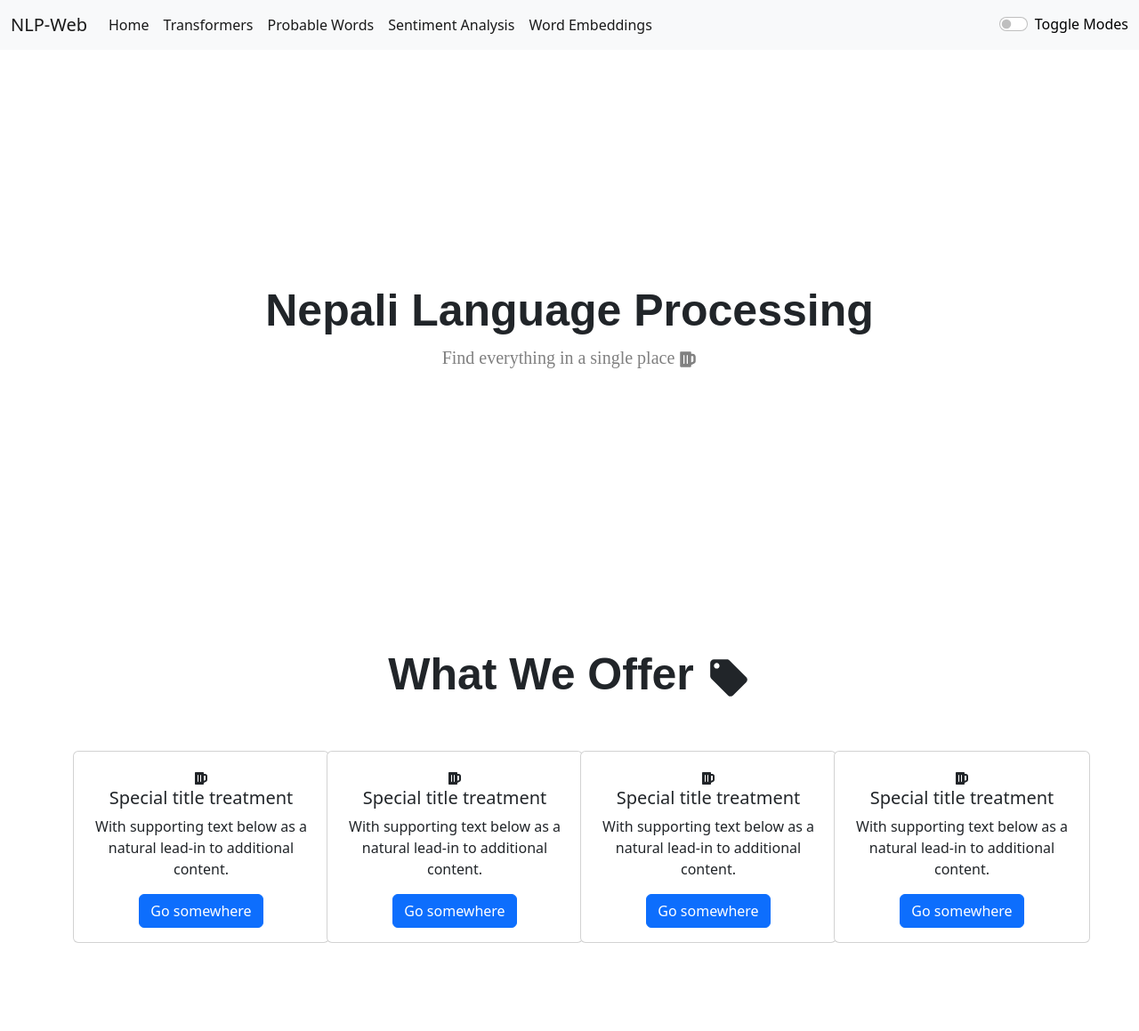
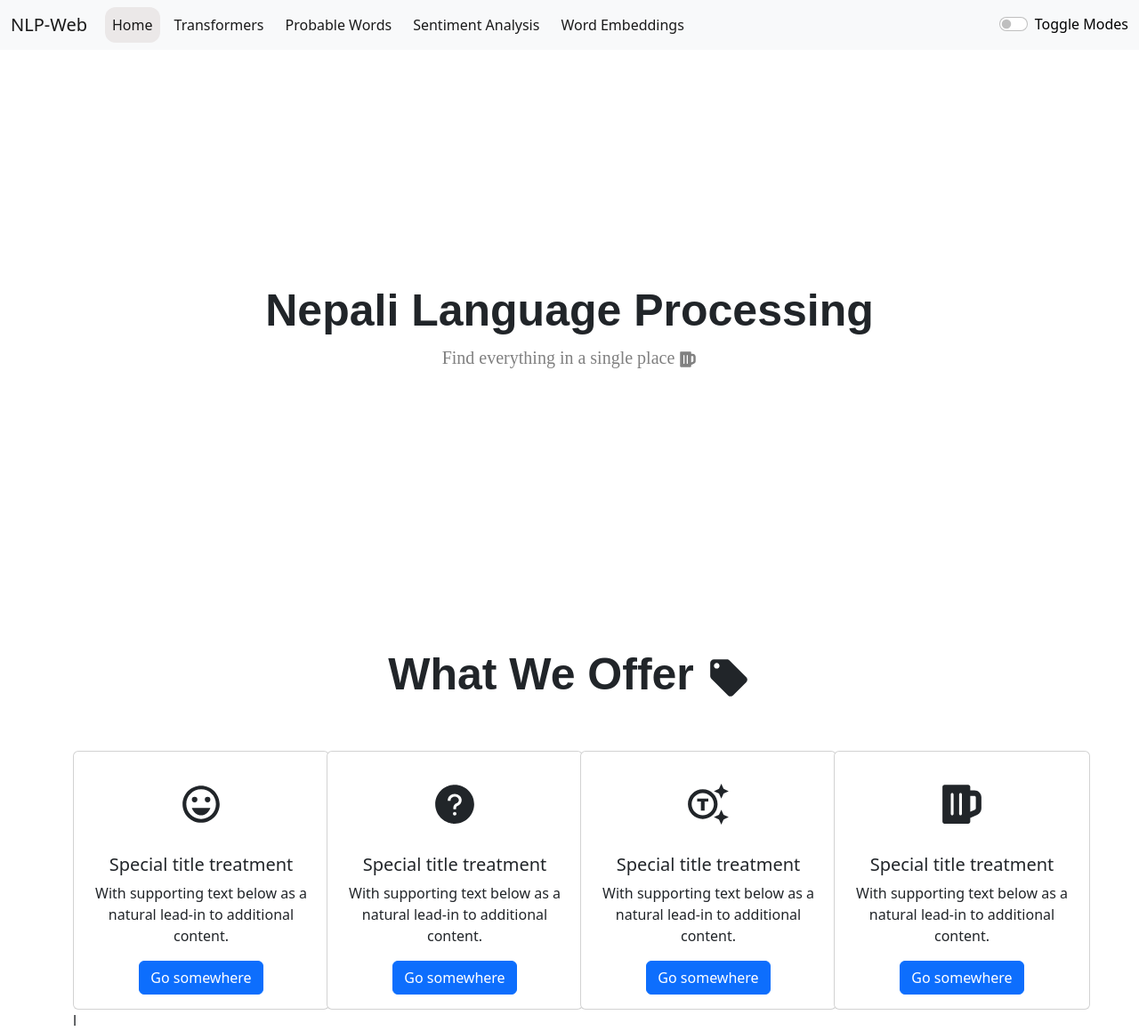
Before and after one commit to AAreLaa/NLP-frontend, a React (Create React App) app: page / in a window 1280 px wide. Shown: the whole page at 89% size. Before the commit the page ends 1060 px from the top, so only its background shows below. Built offline with nearby package versions, Linux system fonts and the light colour scheme.

Commit message:
<changes>

```diff
--- a/src/App.css
+++ b/src/App.css
@@ -46,8 +46,29 @@ body{
   border-radius: 0.75rem;
 }
 
+
 .dark:hover {
   background-color: #3d3b3b;
+  color: #61dafb;
+  text-decoration: none;
+  transition-duration: 0.1s;
+  border-radius: 0.75rem;
+}
+
+.navbar-nav .nav-link.inactive, .navbar-nav .show>.nav-link {
+  color: rgb(49 43 43 / 90%);
+}
+
+.light-active{
+  background-color: #ebe8e8;
+  color: #05bcee;
+  text-decoration: underline;
+  transition-duration: 0.1s;
+  border-radius: 0.75rem;
+}
+
+.dark-active {
+  background-color: #414040;
   color: #61dafb;
   text-decoration: none;
   transition-duration: 0.1s;
--- a/src/App.js
+++ b/src/App.js
@@ -7,7 +7,6 @@ import Home from './components/Home';
 import WordProbability from './components/WordProbability';
 import KnowTheSentiment from './components/KnowTheSentiment';
 import WordEmbeddings from './components/WordEmbeddings';
-import background from './images/bkg.gif';
 import {
   BrowserRouter as Router,
   Routes,
@@ -22,7 +21,7 @@ function App() {
       if(mode==='light')
       {
         document.body.style.backgroundColor = 'Black'
-        document.body.style.backgroundImage= `url(${background})`
+        document.body.style.backgroundImage= `None`
         setMode('dark')
         console.log(mode)
       }
--- a/src/components/Card.js
+++ b/src/components/Card.js
@@ -0,0 +1,17 @@
+import React from 'react'
+
+
+export default function Card(props) {
+  return (
+    <div>
+            <div className="card text-center" style={{ width: '18rem' }}>
+            <div className="card-body ">
+              <span style={{ fontSize:'50px' }}><props.icon/></span>
+              <h5 className="card-title mt-4">Special title treatment</h5>
+              <p className="card-text">With supporting text below as a natural lead-in to additional content.</p>
+              <a href="/" className="btn btn-primary">Go somewhere</a>
+            </div>
+            </div>
+    </div>
+  )
+}
--- /dev/null
+++ b/src/components/DarkHome.js
@@ -0,0 +1,38 @@
+import React from 'react'
+import { FaBeer} from 'react-icons/fa';
+import {MdLocalOffer } from 'react-icons/md'
+import Card from './Card';
+export default function DarkHome() {
+    const heading={
+        fontSize:'50px',
+        fontWeight:"700",
+        fontFamily:'Arial',
+        color: 'white'
+      }
+      return (
+        <>
+
+        <div className="container" style={{ paddingBlock:"15rem", textAlign:'center' }}>
+          <span style={heading}>Nepali Language Processing </span>
+          <p style={{ fontFamily:'cursive',fontSize:'20px',color:'white'}} >Find everything in a single place  <FaBeer/></p>
+        </div>
+
+        <div className="container my-5" style={{ textAlign:'center' }}>
+          <span style={heading} >What We Offer  <MdLocalOffer/></span>
+        </div>
+
+        <div className="row ">
+            <div className="col-md-3">
+                <Card icon={FaBeer}></Card>
+            </div>
+            <div className="col-md-3">
+                <Card icon={FaBeer}></Card>
+            </div>
+            <div className="col-md-3">
+                <Card icon={FaBeer}></Card>
+            </div>
+        </div>
+        </>
+
+      )
+    }
--- a/src/components/Home.js
+++ b/src/components/Home.js
@@ -1,71 +1,14 @@
 import React from 'react'
-import { FaBeer} from 'react-icons/fa';
-import {MdLocalOffer } from 'react-icons/md'
+import DarkHome from './DarkHome'
+import LightHome from './LightHome'
+
 export default function Home(props) {
-  console.log(props.mode)
 
-  const heading={
-    fontSize:'50px',
-    fontWeight:"700",
-    fontFamily:'Arial',
-  }
 
   return (
     <>
-
-    <div className="container" style={{ paddingBlock:"15rem", textAlign:'center' }}>
-      <span style={heading}>Nepali Language Processing </span>
-      <p style={{ fontFamily:'cursive',fontSize:'20px',color:'GrayText'}} >Find everything in a single place  <FaBeer/></p>
-    </div>
-
-    <div className="container my-5" style={{ textAlign:'center' }}>
-      <span style={heading} >What We Offer  <MdLocalOffer/></span>
-    </div>
-
-    <div className="row ">
-      <div className="col-md-3">
-        <div class="card text-center" style={{ width: '18rem' }}>
-        <div class="card-body ">
-          <FaBeer/>
-          <h5 class="card-title">Special title treatment</h5>
-          <p class="card-text">With supporting text below as a natural lead-in to additional content.</p>
-          <a href="/" class="btn btn-primary">Go somewhere</a>
-        </div>
-        </div>
-      </div>
-      <div className="col-md-3">
-        <div class="card text-center" style={{ width: '18rem' }}>
-        <div class="card-body ">
-          <FaBeer/>
-          <h5 class="card-title">Special title treatment</h5>
-          <p class="card-text">With supporting text below as a natural lead-in to additional content.</p>
-          <a href="/" class="btn btn-primary">Go somewhere</a>
-        </div>
-        </div>
-      </div>
-      <div className="col-md-3">
-        <div class="card text-center" style={{ width: '18rem' }}>
-        <div class="card-body ">
-          <FaBeer/>
-          <h5 class="card-title">Special title treatment</h5>
-          <p class="card-text">With supporting text below as a natural lead-in to additional content.</p>
-          <a href="/" class="btn btn-primary">Go somewhere</a>
-        </div>
-        </div>
-      </div>
-      <div className="col-md-3">
-        <div class="card text-center" style={{ width: '18rem' }}>
-        <div class="card-body ">
-          <FaBeer/>
-          <h5 class="card-title">Special title treatment</h5>
-          <p class="card-text">With supporting text below as a natural lead-in to additional content.</p>
-          <a href="/" class="btn btn-primary">Go somewhere</a>
-        </div>
-        </div>
-      </div>
-
-
-    </div>
+    {props.mode==="light"?<LightHome/>:<DarkHome/>}
+    l
     </>
 
   )
--- a/src/components/KnowTheSentiment.js
+++ b/src/components/KnowTheSentiment.js
@@ -1,14 +1,9 @@
 import React,{useState} from 'react'
-import sad from '../images/sad.gif'
-import happy from '../images/happy.gif'
-import neutral from '../images/neutral.gif'
-import sentiment from '../images/sentiment.gif'
+import { BsArrowRightSquare} from 'react-icons/bs'
+
 export default function KnowTheSentiment(props) {
-
-    const [gif,setgif] = useState(sentiment);
     const [control,setControl]=useState(null);
-
-    const [fetched,setfetched] = useState("");
+    const [fetched,setfetched] = useState(null);
 
     const [text,settext] = useState("");
     const [display,setdisplay] = useState("Enter something to show the sentiment of the text...");
@@ -32,17 +27,14 @@ export default function KnowTheSentiment(props) {
 
     const show=()=>{
 
-      if (fetched==='Neutral'){
-        setdisplay("Neutral");
-        setgif(neutral);
+      if (fetched['type']==='Neutral'){
+        setdisplay("Type: Neutral");
       }
-      else if(fetched==='Positive'){
-        setdisplay("Positive");
-        setgif(happy);
+      else if(fetched['type']==='Positive'){
+        setdisplay("Type: Positive");
       }
-      else if(fetched==='Negative'){
-        setdisplay("Negative");
-        setgif(sad);
+      else if(fetched['type']==='Negative'){
+        setdisplay("Type: Negative");
       }
       if(control){
         clearTimeout(control);
@@ -51,11 +43,8 @@ export default function KnowTheSentiment(props) {
 
         let x=setTimeout(() => {
           setdisplay("Why don't you try some other text too...");
-          setgif(sentiment);
         }, 20000);
         setControl(x);
-
-
     postreq();
   }
     const postreq=()=>{
@@ -77,9 +66,7 @@ export default function KnowTheSentiment(props) {
         .then(response => response.json())
 
         .then(json =>{
-          for(let i in json){
-            setfetched(json[i]);
-          }
+          setfetched(json)
         })
         .catch(err=>console.log(err));
      }
@@ -92,11 +79,20 @@ return (
         <div className="px-5 pt-3 pb-3" style={{boxShadow: '#5a6269  0px 2px 8px',borderRadius: '0.75rem'}}>
           <div style={{color:'white'}}>
               <h1><label htmlFor="exampleFormControlTextarea1" className="form-label font">{props.head}</label></h1>
-              <textarea className="form-control opacity-50" autoFocus id="exampleFormControlTextarea1" value={text} onKeyDown={handleKey} onChange={changedvalue}  style={{backgroundColor:'#443c52',color:'white'}} rows="8"></textarea>
+              <textarea className="form-control opacity-50" autoFocus id="exampleFormControlTextarea1" value={text} onKeyDown={handleKey} onChange={changedvalue}  style={{backgroundColor:'black',color:'white'}} rows="8"></textarea>
               <button type="button" className="button-4 my-3" disabled={text.trim().length===0?true:false} style={{ cursor:text.trim().length===0?'not-allowed':'pointer' }} onClick={show}>Know the Sentiment</button>
             <h1 className='font'>Sentiment:</h1>
             <p className='font'style={{ fontSize: '20px' }}>{display}</p>
-            <img src={gif} alt="sentiment" />
+            {fetched===null?<></>:<div>
+            {fetched['probabilities'].map((element,i)=>{
+            return(
+            <div key={i}>
+                <div className="progress my-2" style={{height: '4px',width:'80%'}} >
+                  <div className="progress-bar bg-info" role="progressbar" style={{width: `${element*100}%`}} aria-valuenow="10" aria-valuemin="0" aria-valuemax="100"></div>
+                </div>
+                <div style={{color:'white',float:'right' }}><BsArrowRightSquare/><span className='mx-2'>{element}</span></div>
+                <div style={{color:'white'}}>{`${i===0?'Negative':i===1?'Positive':'Neutral'}`}</div>
+            </div>)})}</div>}
           </div>
         </div>
 
@@ -108,7 +104,16 @@ return (
             <button type="button" className="button-4 my-3" disabled={text.trim().length===0?true:false} style={{ cursor:text.trim().length===0?'not-allowed':'pointer' }} onClick={show}>Know the Sentiment</button>
            <h1 className='font'>Sentiment:</h1>
            <p className='font' style={{ fontSize: '20px' }}>{display}</p>
-           <img src={gif} alt="sentiment" />
+           {fetched===null?<></>:<div>
+            {fetched['probabilities'].map((element,i)=>{
+            return(
+            <div key={i}>
+                <div className="progress my-2" style={{height: '4px',width:'80%'}} >
+                  <div className="progress-bar bg-info" role="progressbar" style={{width: `${element*100}%`}} aria-valuenow="10" aria-valuemin="0" aria-valuemax="100"></div>
+                </div>
+                <div style={{color:'black',float:'right' }}><BsArrowRightSquare/><span className='mx-2'>{element}</span></div>
+                <div>{`${i===0?'Negative':i===1?'Positive':'Neutral'}`}</div>
+            </div>)})}</div>}
         </div>
 }
     </div>
--- /dev/null
+++ b/src/components/LightHome.js
@@ -0,0 +1,42 @@
+import React from 'react'
+import { FaBeer} from 'react-icons/fa';
+import { AiFillQuestionCircle} from 'react-icons/ai';
+import {MdLocalOffer,MdSentimentVerySatisfied,MdOutlineGeneratingTokens} from 'react-icons/md'
+import Card from './Card';
+export default function LightHome() {
+    const heading={
+        fontSize:'50px',
+        fontWeight:"700",
+        fontFamily:'Arial',
+      }
+
+      return (
+        <>
+
+        <div className="container" style={{ paddingBlock:"15rem", textAlign:'center' }}>
+          <span style={heading}>Nepali Language Processing </span>
+          <p style={{ fontFamily:'cursive',fontSize:'20px',color:'GrayText'}} >Find everything in a single place  <FaBeer/></p>
+        </div>
+
+        <div className="container my-5" style={{ textAlign:'center' }}>
+          <span style={heading} >What We Offer  <MdLocalOffer/></span>
+        </div>
+
+        <div className="row ">
+            <div className="col-md-3">
+                <Card icon={MdSentimentVerySatisfied}></Card>
+            </div>
+            <div className="col-md-3">
+                <Card icon={AiFillQuestionCircle}></Card>
+            </div>
+            <div className="col-md-3">
+                <Card icon={MdOutlineGeneratingTokens}></Card>
+            </div>
+            <div className="col-md-3">
+                <Card icon={FaBeer}></Card>
+            </div>
+        </div>
+        </>
+
+      )
+    }
--- a/src/components/Navbar.js
+++ b/src/components/Navbar.js
@@ -1,46 +1,55 @@
-import React from 'react'
+import React, {useState } from 'react'
 import {Link} from 'react-router-dom'
 export default function Navbar(props) {
+
+    const [active,setActive]=useState('click1');
+
+    const click1=()=>{
+        setActive('click1');
+    }
+
+    const click2=()=>{
+        setActive('click2');
+    }
+
+    const click3=()=>{
+        setActive('click3');
+    }
+
+    const click4=()=>{
+        setActive('click4');
+    }
+
+    const click5=()=>{
+        setActive('click5');
+    }
+
   return (
     <div>
 
         <nav className={`navbar navbar-expand-lg navbar-${props.mode} bg-${props.mode}`}>
             <div className="container-fluid">
-                <Link className="navbar-brand" to="/">{props.title}</Link>
+                <Link onClick={click1} className="navbar-brand" to="/">{props.title}</Link>
                 <button className="navbar-toggler" type="button" data-bs-toggle="collapse" data-bs-target="#navbarSupportedContent" aria-controls="navbarSupportedContent" aria-expanded="false" aria-label="Toggle navigation">
                     <span className="navbar-toggler-icon"></span>
                 </button>
                 <div className="collapse navbar-collapse" id="navbarSupportedContent">
-                     <ul className="navbar-nav me-auto mb-2 mb-lg-0">
-                        <li className="nav-item">
-                            <Link className={`nav-link ${props.mode} active`} aria-current="page" to="/">{props.title1}</Link>
+                     <ul className="navbar-nav me-auto mb-2 mb-lg-0 ">
+                        <li className="nav-item mx-1">
+                            <Link onClick={click1} className={`nav-link ${props.mode} active ${active==='click1'?props.mode+'-active':''} `} aria-current="page" to="/">{props.title1}</Link>
                         </li>
-                        <li className="nav-item">
-                            <Link className={`nav-link ${props.mode} active`} to="/Transformers" >{props.title2}</Link>
+                        <li className="nav-item mx-1">
+                            <Link onClick={click2} className={`nav-link ${props.mode} active ${active==='click2'?props.mode+'-active':''}`} to="/Transformers" >{props.title2}</Link>
                         </li>
-                        <li className="nav-item">
-                            <Link className={`nav-link ${props.mode} active`} to="/ProbableWords" >{props.title3}</Link>
+                        <li className="nav-item mx-1">
+                            <Link onClick={click3} className={`nav-link ${props.mode} active ${active==='click3'?props.mode+'-active':''}`} to="/ProbableWords" >{props.title3}</Link>
                         </li>
-                        <li className="nav-item">
-                            <Link className={`nav-link ${props.mode} active`} to="/KnowTheSentiment" >{props.title4}</Link>
+                        <li className="nav-item mx-1">
+                            <Link onClick={click4} className={`nav-link ${props.mode} active ${active==='click4'?props.mode+'-active':''}`} to="/KnowTheSentiment" >{props.title4}</Link>
                         </li>
-                        <li className="nav-item">
-                            <Link className={`nav-link ${props.mode} active`} to="/WordEmbeddings" >{props.title5}</Link>
+                        <li className="nav-item mx-1">
+                            <Link onClick={click5} className={`nav-link ${props.mode} active ${active==='click5'?props.mode+'-active':''}`} to="/WordEmbeddings" >{props.title5}</Link>
                         </li>
-            {/* <li className="nav-item dropdown">
-            <a className="nav-link dropdown-toggle" href="/" role="button" data-bs-toggle="dropdown" aria-expanded="false">
-                Dropdown
-            </a>
-            <ul className="dropdown-menu">
-                <li><a className="dropdown-item" href="/">Action</a></li>
-                <li><a className="dropdown-item" href="/">Another action</a></li>
-                <li><hr className="dropdown-divider"/></li>
-                <li><a className="dropdown-item" href="/">Something else here</a></li>
-            </ul>
-            </li>
-            <li className="nav-item">
-            <a className="nav-link disabled" href="/">Disabled</a>
-            </li> */}
                     </ul>
                     <div className="form-check form-switch">
                         <input className="form-check-input" type="checkbox" onClick={props.toggle} id="flexSwitchCheckDefault"/>
--- a/src/components/WordProbability.js
+++ b/src/components/WordProbability.js
@@ -76,7 +76,7 @@ return (
         <div className="mb-3" style={{color:'white'}}>
         <div className="px-5 pt-3 pb-3" style={{boxShadow: '#5a6269  0px 2px 8px',borderRadius: '0.75rem'}}>
             <h1><label htmlFor="exampleFormControlTextarea1" className="form-label font">{props.head}</label></h1>
-            <textarea className="form-control opacity-50" autoFocus id="exampleFormControlTextarea1" value={text} onChange={changedvalue} onKeyUp={handleKey} style={{backgroundColor:'#443c52',color:'white'}} rows="8"></textarea>
+            <textarea className="form-control opacity-50" autoFocus id="exampleFormControlTextarea1" value={text} onChange={changedvalue} onKeyUp={handleKey} style={{backgroundColor:'black',color:'white'}} rows="8"></textarea>
             <button type="button" className="button-4 my-3" disabled={text.trim().length===0?true:false} style={{ cursor:text.trim().length===0?'not-allowed':'pointer' }} onClick={show}>Check Next Word Probability</button>
             <h1 className='font'>Probable Words Preview:</h1>
             <p className='font'style={{ fontSize: '20px' }}>{display}</p>
```
